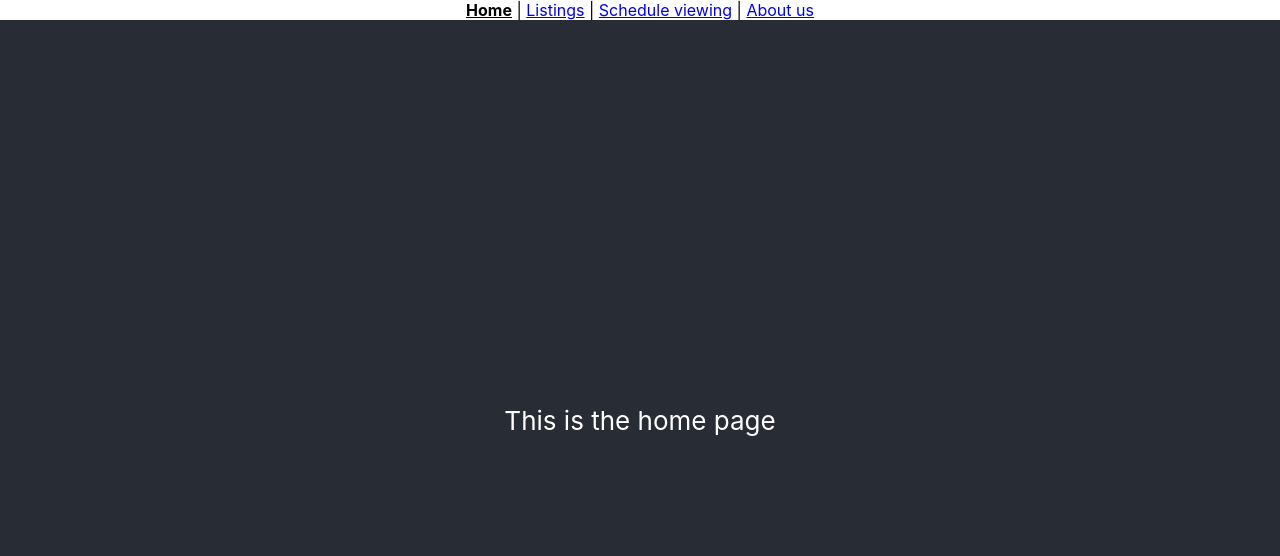
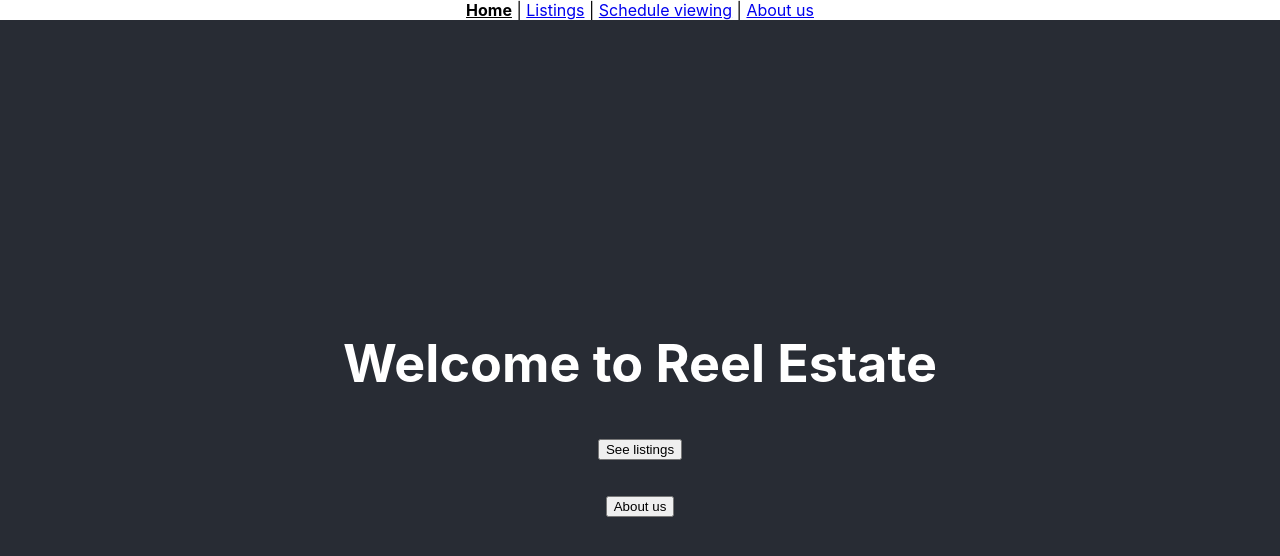
Before and after one commit to firefly017/reel-state, a React (Create React App) app: page / in a window 1280 px wide. Shown: the top 556 px of the page. Built offline with nearby package versions, Linux system fonts and the light colour scheme.

Commit message:
passing title props, creating two basic buttons

```diff
--- /dev/null
+++ b/src/components/Title.js
@@ -0,0 +1,10 @@
+import React from "react";
+
+export default function Title(props) {
+  const { title } = props;
+  return (
+    <div className="card Title">
+      <h1>{title}</h1>
+    </div>
+  );
+}
--- a/src/pages/AboutUs.js
+++ b/src/pages/AboutUs.js
@@ -1,5 +1,10 @@
 import React from "react";
+import Title from "../components/Title";
 
 export default function AboutUs() {
-  return <div>This is the about us page</div>;
+  return (
+    <div>
+      <Title title="About us" />
+    </div>
+  );
 }
--- a/src/pages/Home.js
+++ b/src/pages/Home.js
@@ -1,5 +1,21 @@
 import React from "react";
+import { Link } from "react-router-dom";
+import Title from "../components/Title";
 
 export default function Home() {
-  return <div>This is the home page</div>;
+  return (
+    <div>
+      <Title title="Welcome to Reel Estate" />
+      <p>
+        <Link to="/listings">
+          <button type="button">See listings</button>
+        </Link>
+      </p>
+      <p>
+        <Link to="/aboutUs">
+          <button type="button">About us</button>
+        </Link>
+      </p>
+    </div>
+  );
 }
--- a/src/pages/ListingPage.js
+++ b/src/pages/ListingPage.js
@@ -1,5 +1,10 @@
 import React from "react";
+import Title from "../components/Title";
 
 export default function ListingPage() {
-  return <div>This is the listing page</div>;
+  return (
+    <div>
+      <Title title="Listings" />
+    </div>
+  );
 }
--- a/src/pages/ScheduleViewing.js
+++ b/src/pages/ScheduleViewing.js
@@ -1,5 +1,10 @@
 import React from "react";
+import Title from "../components/Title";
 
 export default function ScheduleViewing() {
-  return <div>this is the schedule viewing page</div>;
+  return (
+    <div>
+      <Title title="Schedule Viewing" />
+    </div>
+  );
 }
```
Also changed, not shown: 2 other files (tests, documents, lock files or other folders).
